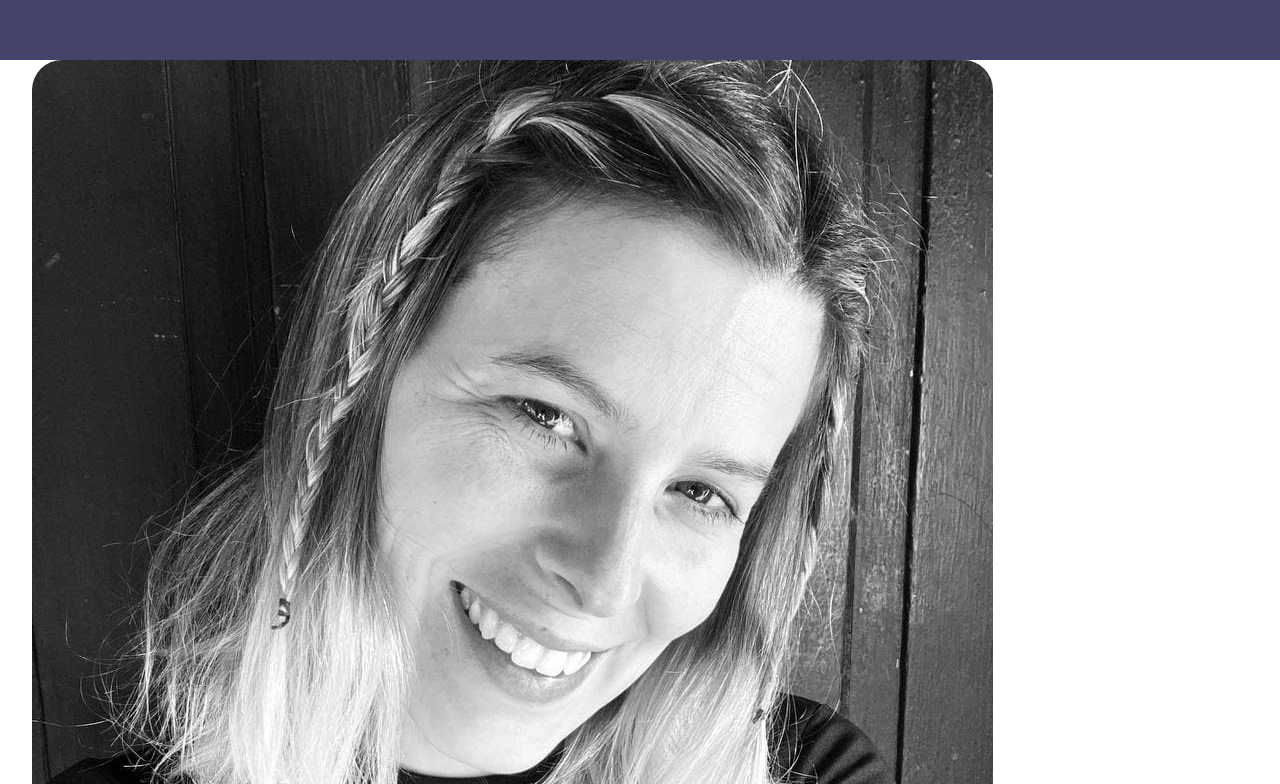
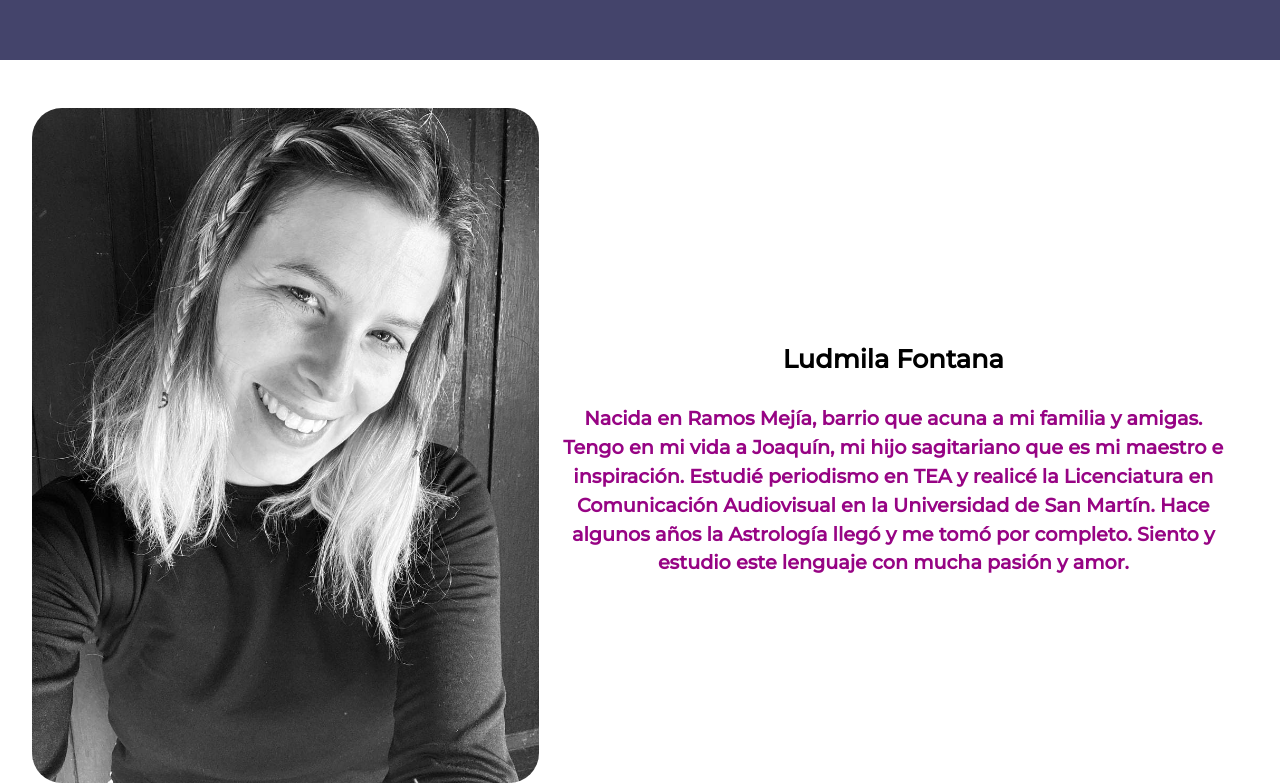
Before and after one commit to evasconcellos/Github, a website: page conocenos.html in a window 1280 px wide. Shown: the part 140-924 px from the top of the page. Drawn offline with nearby package versions, Linux system fonts and the light colour scheme.

Commit message:
Se reagrega CDN de Bs

```diff
--- a/conocenos.html
+++ b/conocenos.html
@@ -6,6 +6,7 @@
     <meta name="viewport" content="width=device-width, initial-scale=1.0" />
     <meta name="keywords" content="almacén,esotérico,universo,creo,piedras,lectura,sesiones,reiki,tarot,carta natal,revolución solar, ramos mejá"/>
     <meta name="robots" content="index,follow"/>
+    <link href="https://cdn.jsdelivr.net/npm/bootstrap@5.0.1/dist/css/bootstrap.min.css" rel="stylesheet" integrity="sha384-+0n0xVW2eSR5OomGNYDnhzAbDsOXxcvSN1TPprVMTNDbiYZCxYbOOl7+AMvyTG2x" crossorigin="anonymous">
     <link rel="icon" href="IMG/favicon.ico" />
     <link rel="preconnect" href="https://fonts.gstatic.com" />
     <link
@@ -119,5 +120,6 @@
 
 
     <script src="dist/js/bootstrap.js"></script>
+    <script src="https://cdn.jsdelivr.net/npm/bootstrap@5.0.1/dist/js/bootstrap.bundle.min.js" integrity="sha384-gtEjrD/SeCtmISkJkNUaaKMoLD0//ElJ19smozuHV6z3Iehds+3Ulb9Bn9Plx0x4" crossorigin="anonymous"></script>
   </body>
 </html>
--- a/scss/style.scss
+++ b/scss/style.scss
@@ -1,4 +1,3 @@
-@import "/dist/css/bootstrap.css";
 
 @import "variables";
 
```
Also changed, not shown: 404.html (+2 -1 lines), contacto.html (+3 -2 lines), index.html (+2 -1 lines), productos.html (+2 -1 lines), sesiones.html (+2 -1 lines).
